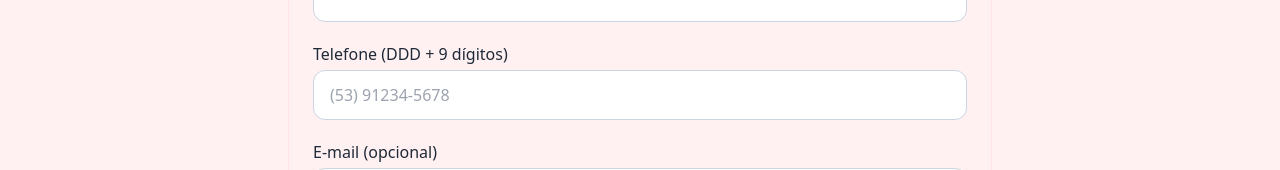
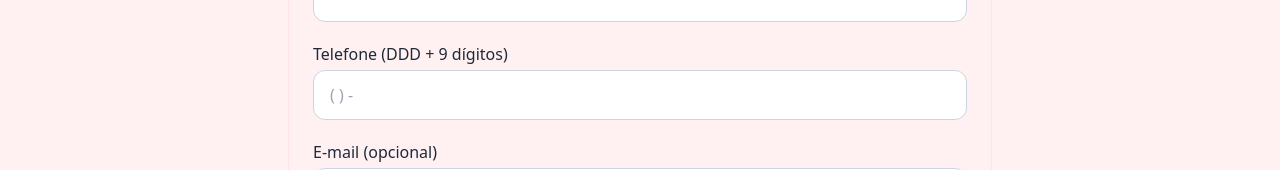
Before and after one commit to claudiaazambuja/edu, a Next.js app: page /contato in a window 1280 px wide. Shown: the part 420-590 px from the top of the page. Built offline with nearby package versions, Linux system fonts and the light colour scheme.

Commit message:
fix; placeholder

```diff
--- a/components/ContactForm.tsx
+++ b/components/ContactForm.tsx
@@ -119,7 +119,7 @@ export function ContactForm() {
             id="telefone"
             type="tel"
             inputMode="numeric"
-            placeholder="(53) 91234-5678"
+            placeholder="( ) - "
             className="w-full rounded-xl border border-slate-300 px-4 py-3 focus:border-primary focus:outline-none focus:ring-4 focus:ring-rose-100"
             value={form.telefone}
             onChange={(e) => setForm((prev) => ({ ...prev, telefone: formatPhone(e.target.value) }))}
```
